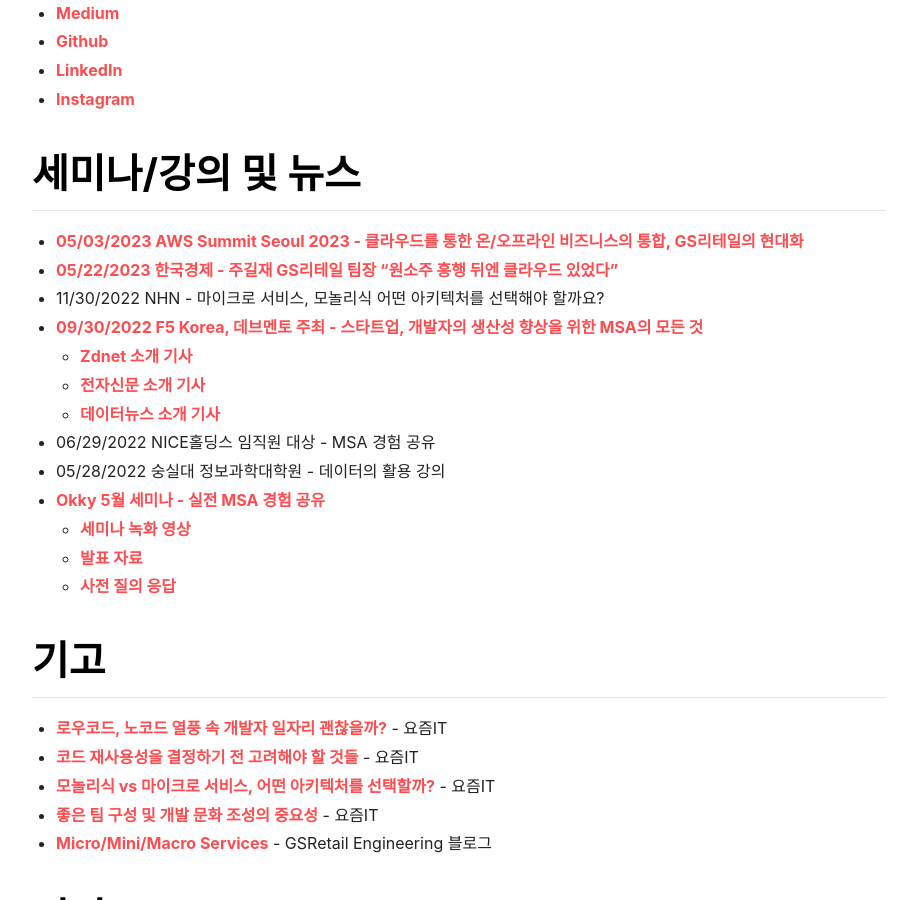
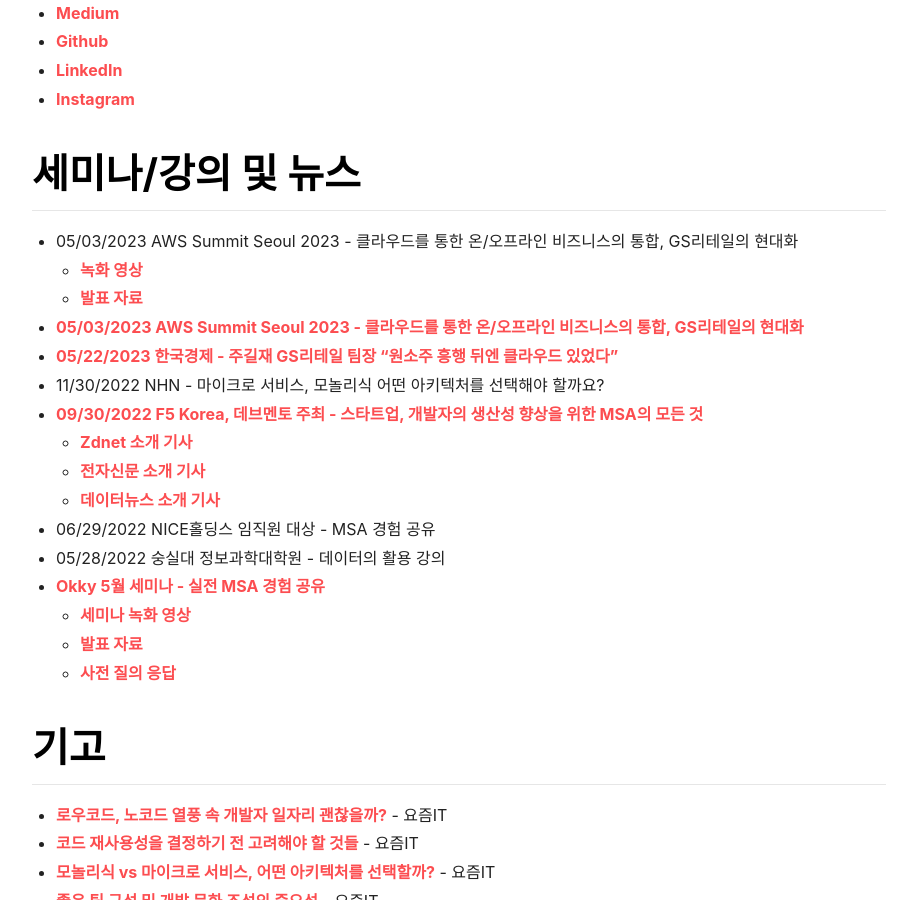
Before and after one commit to giljae/giljae.github.io, a Jekyll site: the page built from about.md, in a window 1280 px wide and 900 px high, scrolled down 564 px. Shown: the whole window, without its empty margins (181-1098 px from the left). Built offline with Jekyll 4.4.1, drawn with Linux system fonts in a browser that asks for light colours.

Commit message:
Update about.md

```diff
--- a/about.md
+++ b/about.md
@@ -42,6 +42,9 @@
 * [Instagram](https://instagram.com/giljae)
 
 # 세미나/강의 및 뉴스
+* 05/03/2023 AWS Summit Seoul 2023 - 클라우드를 통한 온/오프라인 비즈니스의 통합, GS리테일의 현대화
+  * [녹화 영상](https://kr-resources.awscloud.com/aws-summit-seoul-2023-day-1-track-5?fbclid=IwAR0jnA_8E0Puq089_tB5H3w93wiasWNOIAkEoBiHDgYWN1656QIVCmGxXE4_aem_th_AcVNqVYInsHHHpqzvnpGTakmfaCTe3Bjc6g1b3nOFTdMfvyRfmfzqJLg9ngvgxdCbcA)
+  * [발표 자료](https://kr-resources.awscloud.com/aws-summit-seoul-2023-day-1-track-5/on-demand-d1t5s1?fbclid=IwAR0jnA_8E0Puq089_tB5H3w93wiasWNOIAkEoBiHDgYWN1656QIVCmGxXE4_aem_th_AcVNqVYInsHHHpqzvnpGTakmfaCTe3Bjc6g1b3nOFTdMfvyRfmfzqJLg9ngvgxdCbcA%3Fembedded&hideHeader=1&hideBanner=0&hideFooter=1&hidePriNav=1&hideSecNav=1&linkBreakOut=0&ufwViewer=1)
 * [05/03/2023 AWS Summit Seoul 2023 - 클라우드를 통한 온/오프라인 비즈니스의 통합, GS리테일의 현대화](https://kr-resources.awscloud.com/aws-summit-seoul-2023-day-1-track-5?fbclid=IwAR0jnA_8E0Puq089_tB5H3w93wiasWNOIAkEoBiHDgYWN1656QIVCmGxXE4_aem_th_AcVNqVYInsHHHpqzvnpGTakmfaCTe3Bjc6g1b3nOFTdMfvyRfmfzqJLg9ngvgxdCbcA)
 * [05/22/2023 한국경제 - 주길재 GS리테일 팀장 "원소주 흥행 뒤엔 클라우드 있었다"](https://www.hankyung.com/it/article/2023052205051)
 * 11/30/2022 NHN - 마이크로 서비스, 모놀리식 어떤 아키텍처를 선택해야 할까요?
```
